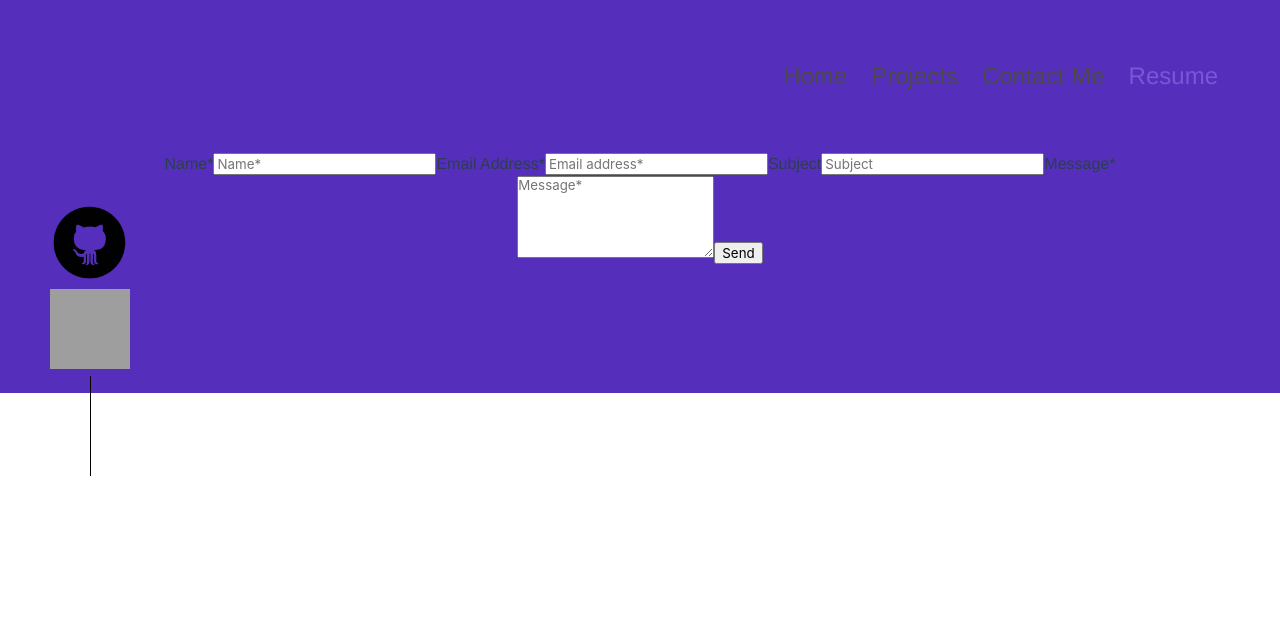
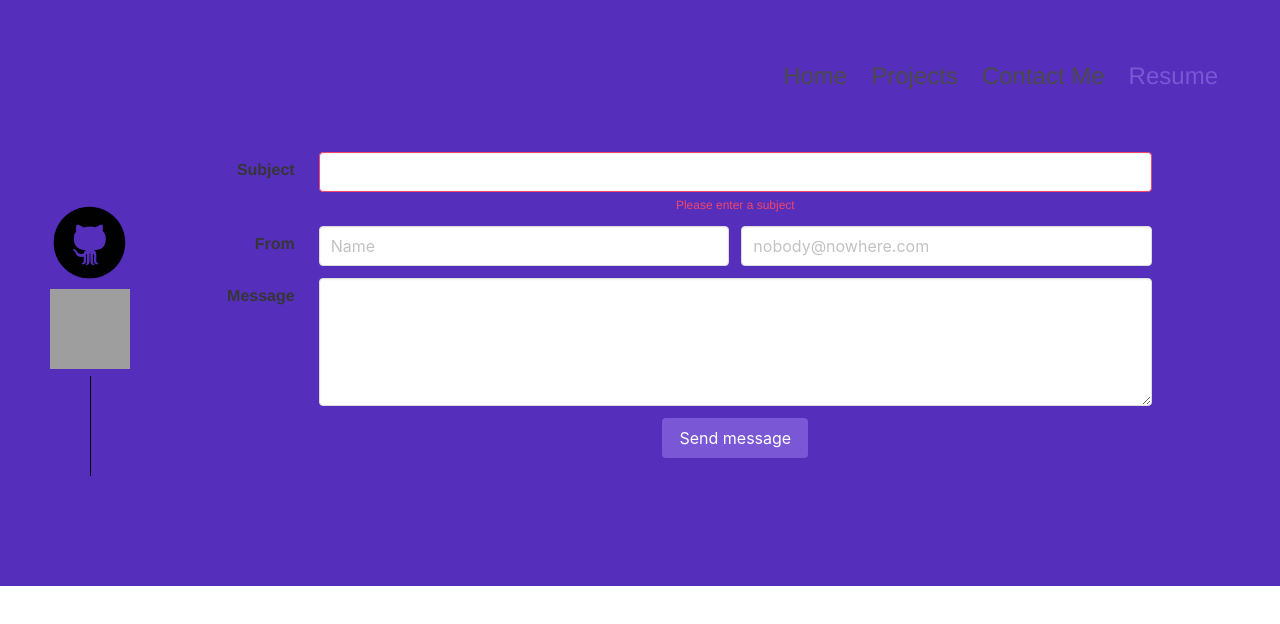
Before and after one commit to svalenzuela1/vue-portfolio, a Vue app: page /#/contact in a window 1280 px wide. Shown: the top 624 px of the page. Built offline with nearby package versions, Linux system fonts and the light colour scheme; grey boxes are pictures that could not be loaded.

Commit message:
trying to make netlify forms with buefy elements

```diff
--- a/src/views/Contact.vue
+++ b/src/views/Contact.vue
@@ -1,23 +1,29 @@
 <template>
-  <div class="contact-sheet">
-  <section>
-    <form action="https://docs.google.com/forms/d/e/1FAIpQLSciTpkSCmvIMNliYziyj1vPooUO7Ixjk3IE0PBJ67_EgErdMg/viewform" method="post">
-      <label>Name*</label>
-      <input type="text" placeholder="Name*" name="Name" required>
+    <div class="contact-sheet">
+      <section>
+        <form class="contact-form" @submit.prevent="sendEmail">
+          <b-field horizontal label="Subject" type="is-danger" message="Please enter a subject">
+            <b-input name="subject" expanded></b-input>
+          </b-field>
 
-      <label>Email Address*</label>
-      <input type="email" placeholder="Email address*" name="Email" required>
+          <b-field horizontal label="From">
+            <b-input name="name" placeholder="Name" expanded></b-input>
+            <b-input name="email" type="email" placeholder="nobody@nowhere.com" expanded></b-input>
+          </b-field>
 
-      <label>Subject</label>
-      <input type="text" placeholder="Subject" name="Subject" required>
+          <b-field horizontal label="Message">
+            <b-input type="textarea"></b-input>
+          </b-field>
 
-      <label>Message*</label>
-      <textarea rows="5" placeholder="Message*" name="Message" required></textarea>
+          <b-field horizontal><!-- Label left empty for spacing -->
+            <p class="control">
+              <b-button v-on:click="sendEmail" label="Send message" type="is-primary" value="send" />
+            </p>
+          </b-field>
+        </form>
+      </section>
+    </div>
 
-      <button type="submit">Send</button>
-    </form>
-  </section>
-  </div>
 </template>
 
 <script>
```
